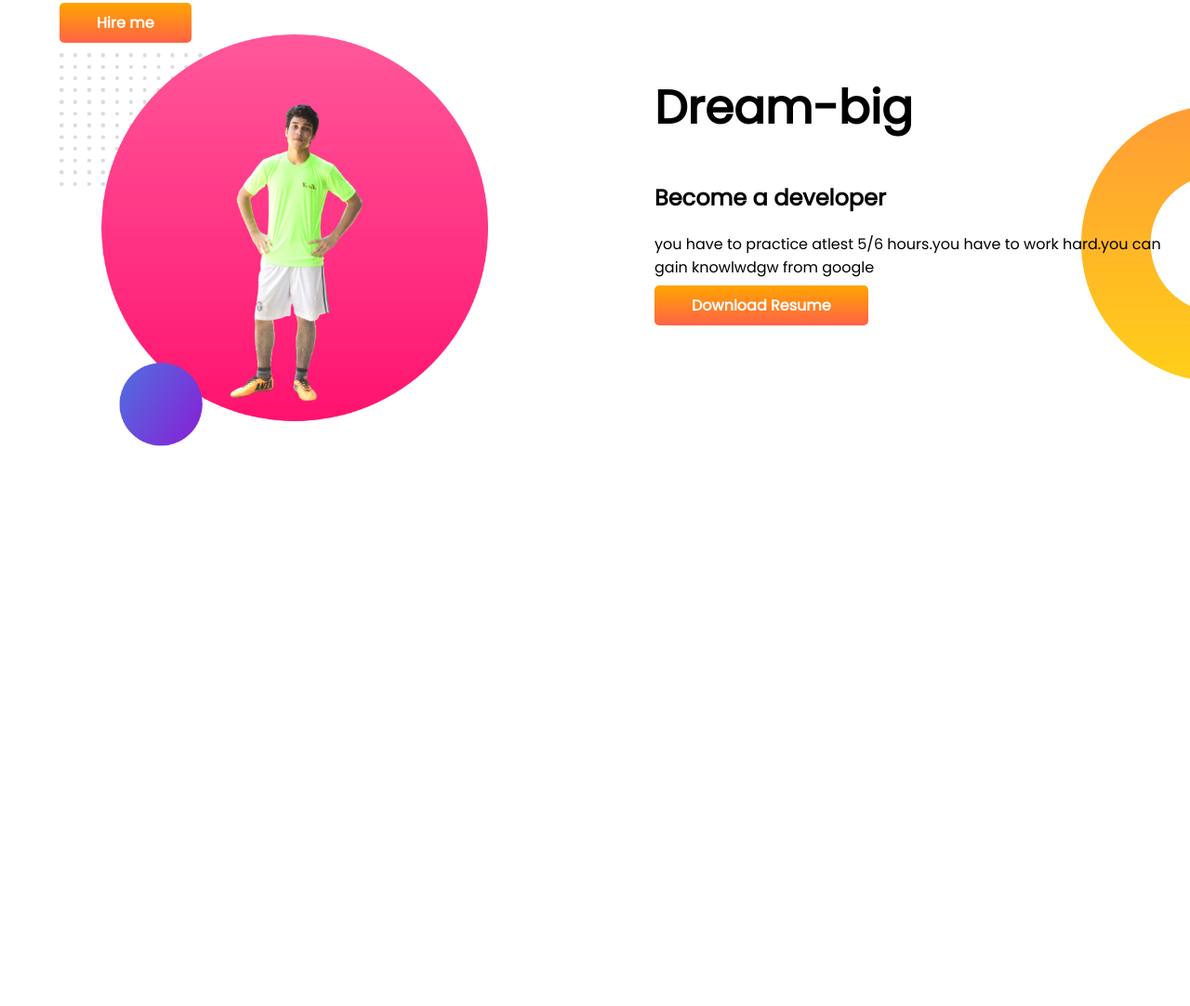
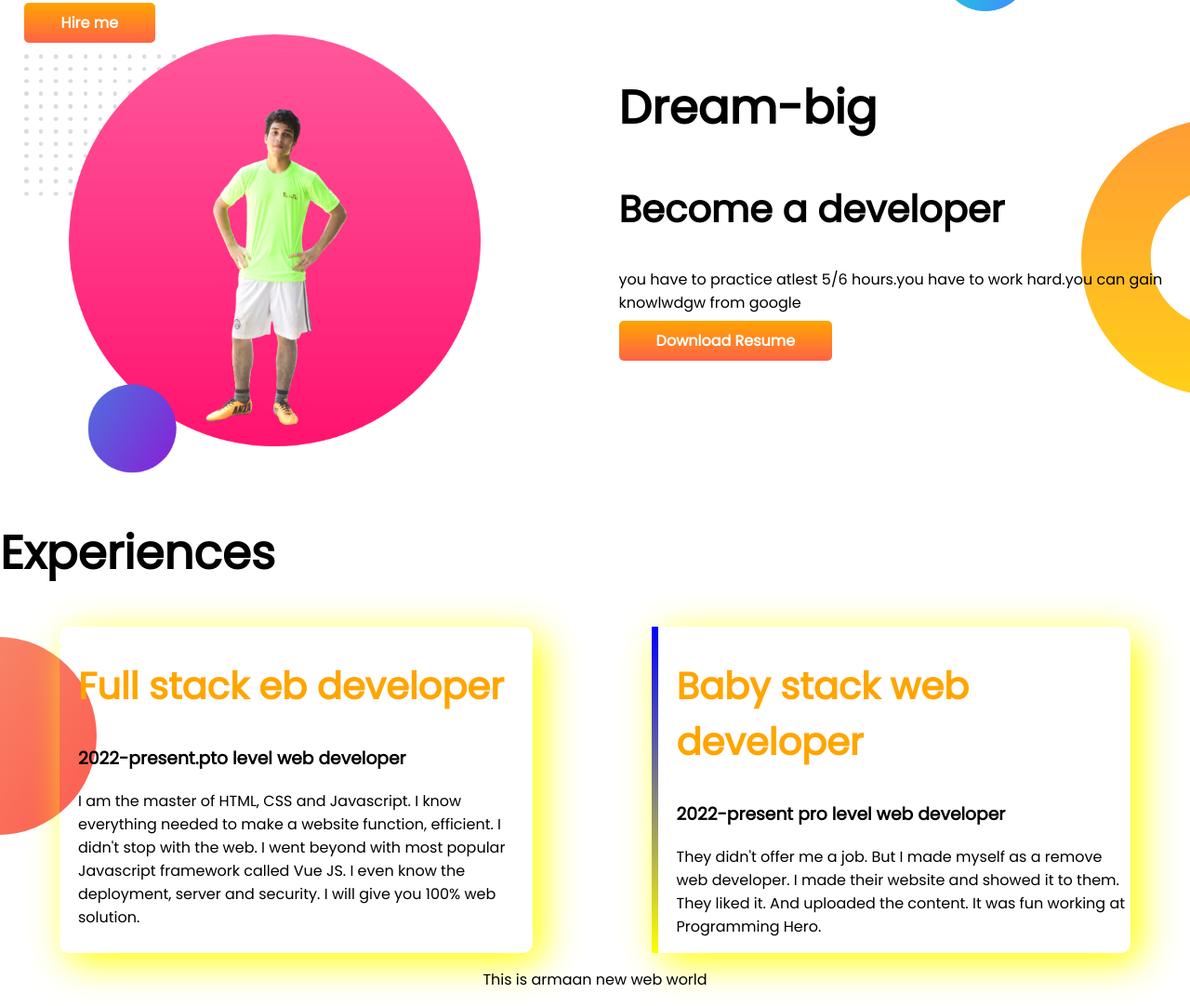
Before and after one commit to armaan36/Developer-portfolio, a plain HTML site: page index.html in a window 1280 px wide. Shown: the part 476-1558 px from the top of the page at 93% size. Before the commit the page ends 963 px from the top, so only its background shows below. Drawn offline with Linux system fonts and the light colour scheme.

Commit message:
footer and experinece added

```diff
--- a/index.html
+++ b/index.html
@@ -12,7 +12,7 @@
 </head>
 <body>
 
-    <section class="top-banner">
+    <section class="top-banner flexible-container">
         <div class="half-width">
             <h1>Welcome to</h1>
         <h1 ><span class="orange-color">Armaan Kaiser</span> world</h1>
@@ -29,7 +29,7 @@
 
     </div>
     </section>
-    <section class="Dream-big">
+    <section class="Dream-big flexible-container">
         <div class="half-width">
             <img src="images/armaans.png" alt="">
         </div>
@@ -42,5 +42,23 @@
         </div>
 
     </section>
+    <section class="experience-area">
+        <h1>Experiences</h1>
+        <div class="flexible-container">
+            <div class="experience-item">
+                <h2 class="orange-color">Full stack eb developer</h2>
+                <H3>2022-present.pto level web developer</H3>
+                <p> I am the master of HTML, CSS and Javascript. I know everything needed to make a website function, efficient. I didn't stop with the web. I went beyond with most popular Javascript framework called Vue JS. I even know the deployment, server and security. I will give you 100% web solution.</p>
+            </div>
+            <div id="wev-dev-experience" class="experience-item">
+                <h2 class="orange-color">Baby stack web developer</h2>
+                <h3>2022-present pro level web developer</h3>
+                <p>They didn't offer me a job. But I made myself as a remove web developer. I made their website and showed it to them. They liked it. And uploaded the content. It was fun working at Programming Hero.</p>
+            </div>
+        </div>
+    </section>
+    <footer>
+        <p>This is armaan new web world</p>
+    </footer>
 </body>
 </html>
--- a/style.css
+++ b/style.css
@@ -5,16 +5,20 @@ body{
 h1{
     font-size: 50px;
 }
+h2{
+    font-size: 40px;
+}
 .orange-color{
     color: orange;
 }
-section{
+.flexible-container{
     display: flex;
     margin: bottom 150px;
 }
 .half-width{
     width: 50%;
-    padding-left: 5%;
+    padding-left: 2%;
+
 }
 .half-width img{
     width: 80%;
@@ -34,7 +38,32 @@ section{
 
 }
 .Dream-big{
-    background-image:url(images/dream-bg.png);
+    background-image: url(images/dream-bg.png);
     background-repeat: no-repeat;
     background-position: right;
 }
+.experience-area{
+    background-image: url(images/exp-bg.png);
+    background-repeat: no-repeat;
+    background-position: left;
+
+
+
+
+}
+.experience-item{
+    width: 40%;
+    margin-right: 5%;
+    margin-left: 5%;
+    padding-left: 20px;
+    border-radius: 10px ;
+    box-shadow: 10px 10px 40px yellow;
+}
+#wev-dev-experience{
+    border-image: linear-gradient(blue,yellow);
+    border-image-slice: 1;
+    border-left: 7px solid;
+}
+footer p{
+    text-align: center;
+}
```
Also changed, not shown: images/jhankar.png (deleted), images/jhankar2.png (deleted), showOff/DSC_9369.jpg (deleted), 5 other files.
